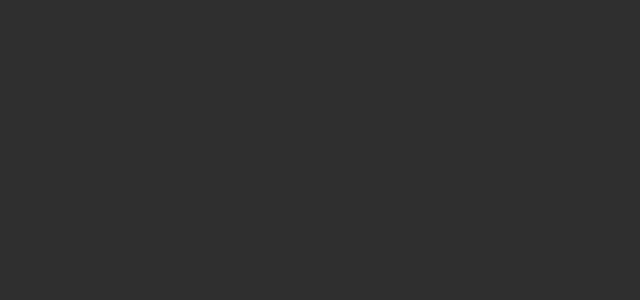
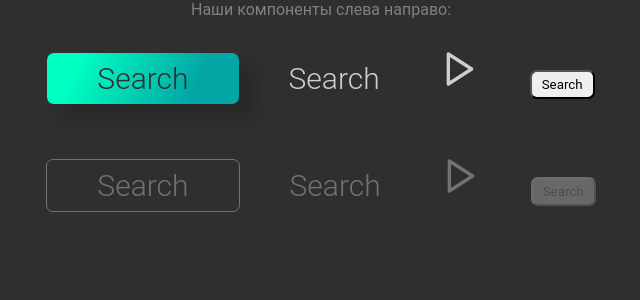
Before and after one commit to mari1647iv/music-player, a React (Create React App) app: page /components in a window 1280 px wide. Shown: the top 300 px of the page, without its empty margins (319-959 px from the left). Built offline with nearby package versions, Linux system fonts and the light colour scheme.

Commit message:
Create separate route for implemented components

```diff
--- a/src/App.js
+++ b/src/App.js
@@ -5,11 +5,15 @@
 import Main from "./routes/Main/Main";
 import Player from "./routes/Player/Player";
 import Events from "./routes/Events/Events";
+import Components from "./routes/Components/Components";
 
 function App() {
     return (
         <Router>
             <Route exact path="/">
+                <Components />
+            </Route>
+            <Route path="/main">
                 <Main />
             </Route>
             <Route path="/player">
@@ -18,6 +22,9 @@
             <Route path="/events">
                 <Events />
             </Route>
+            <Route path="/components">
+                <Components />
+            </Route>
         </Router>
     );
 }
--- /dev/null
+++ b/src/routes/Components/Components.css
@@ -0,0 +1,7 @@
+.components-page {
+  color: grey;
+}
+
+.components-page button {
+  margin: 20px;
+}
--- /dev/null
+++ b/src/routes/Components/Components.js
@@ -0,0 +1,25 @@
+import React from "react";
+import "./Components.css";
+import Button from "../../components/Button/Button";
+import {Play} from "react-feather";
+
+function Components() {
+    return (
+        <div className="components-page">
+            <p>Наши компоненты слева направо:</p>
+            <div>
+                <Button type="colorful" children="Search"/>
+                <Button type="icon" children="Search"/>
+                <Button type="icon" children={<Play size={40}/>}/>
+                <Button type="stuff" children="Search"/>
+            </div><div>
+                <Button type="colorful" children="Search" isDisabled={true}/>
+                <Button type="icon" children="Search" isDisabled={true}/>
+                <Button type="icon" children={<Play size={40}/>} isDisabled={true}/>
+                <Button type="stuff" children="Search" isDisabled={true}/>
+            </div>
+        </div>
+    );
+}
+
+export default Components;
--- a/src/routes/Main/Main.css
+++ b/src/routes/Main/Main.css
@@ -1,7 +1,3 @@
 .main-page {
   color: grey;
 }
-
-.main-page button {
-  margin: 20px;
-}
--- a/src/routes/Main/Main.js
+++ b/src/routes/Main/Main.js
@@ -7,17 +7,6 @@
     return (
         <div className="main-page">
             <p>Hello, world!</p>
-            <div>
-                <Button type="colorful" children="Search"/>
-                <Button type="icon" children="Search"/>
-                <Button type="icon" children={<Play size={40}/>}/>
-                <Button type="stuff" children="Search"/>
-            </div><div>
-                <Button type="colorful" children="Search" isDisabled={true}/>
-                <Button type="icon" children="Search" isDisabled={true}/>
-                <Button type="icon" children={<Play size={40}/>} isDisabled={true}/>
-                <Button type="stuff" children="Search" isDisabled={true}/>
-            </div>
         </div>
     );
 }
```
